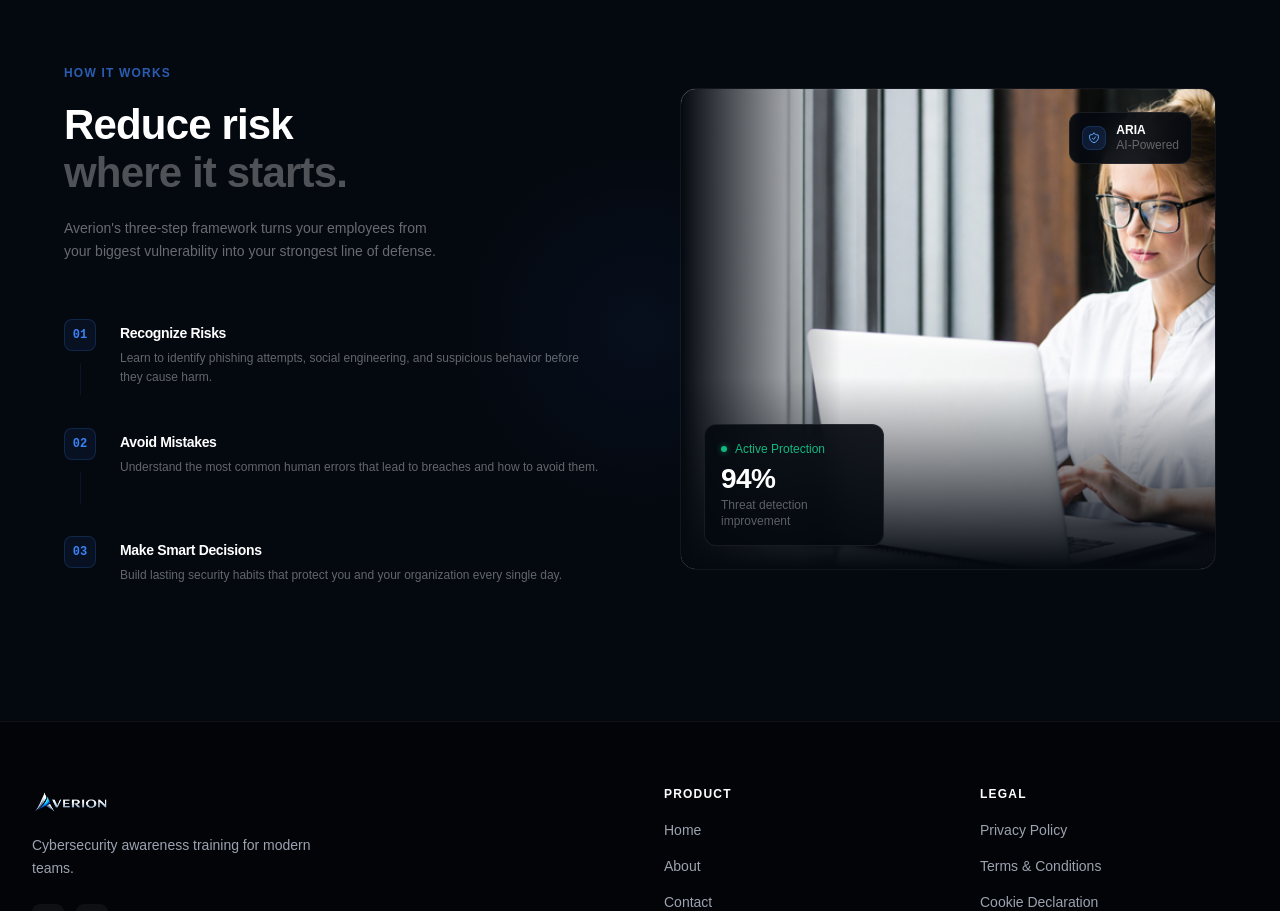
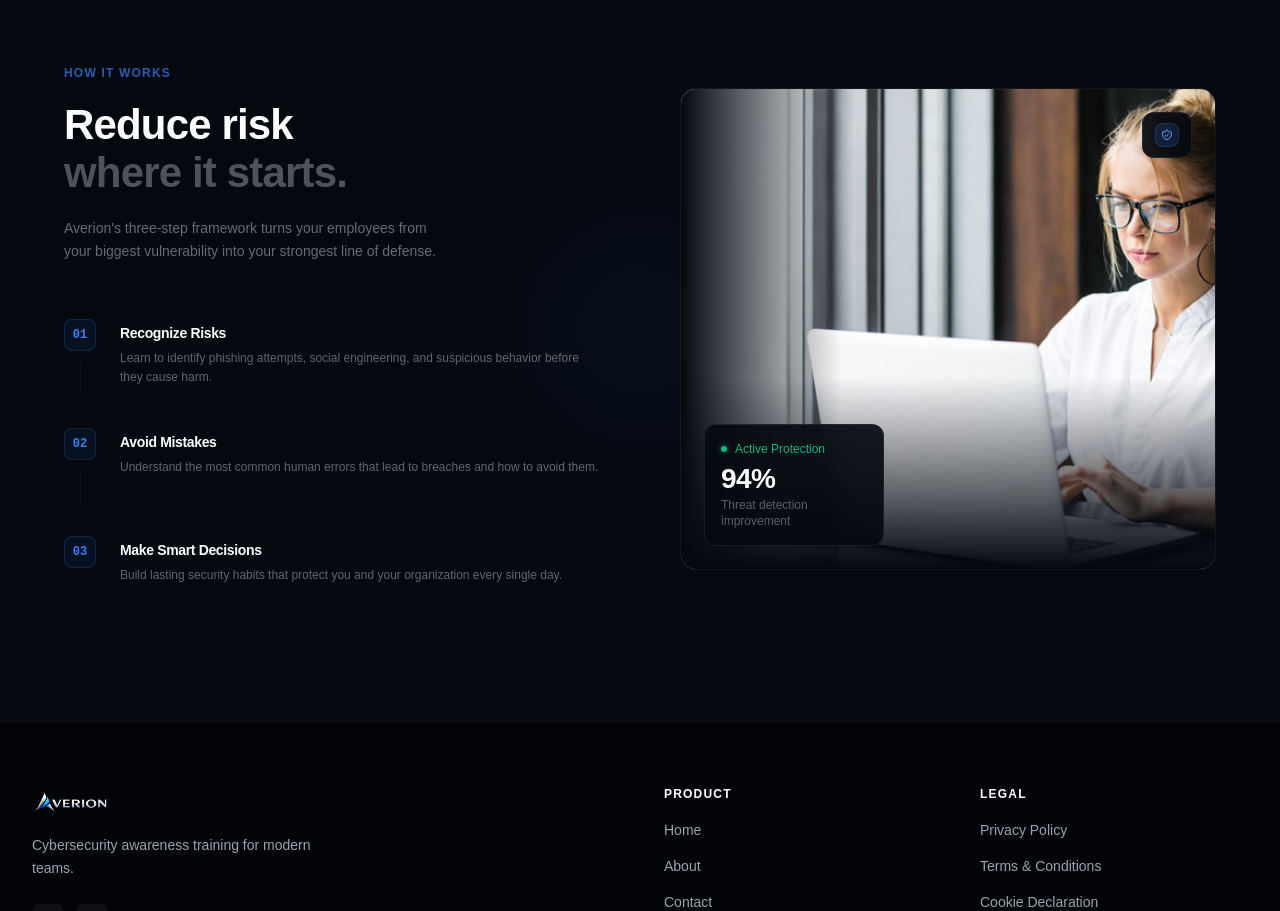
Before and after one commit to Darksyde0/averion, a React (Vite) app: page / in a window 1280 px wide. Shown: the part 1840-2751 px from the top of the page. Built offline with nearby package versions, Linux system fonts and the light colour scheme; no server answers.

Commit message:
fix: remove ARIA floating card from BubbleSection

```diff
--- a/src/components/BubbleSection.jsx
+++ b/src/components/BubbleSection.jsx
@@ -202,10 +202,7 @@
                   <path strokeLinecap="round" strokeLinejoin="round" d="M9 12.75L11.25 15 15 9.75m-3-7.036A11.959 11.959 0 013.598 6 11.99 11.99 0 003 9.749c0 5.592 3.824 10.29 9 11.623 5.176-1.332 9-6.03 9-11.622 0-1.31-.21-2.571-.598-3.751h-.152c-3.196 0-6.1-1.248-8.25-3.285z" />
                 </svg>
               </div>
-              <div>
-                <p className="text-white text-xs font-semibold leading-tight">ARIA</p>
-                <p className="text-xs leading-tight" style={{ color: 'rgba(255,255,255,0.35)' }}>AI-Powered</p>
-              </div>
+
             </div>
 
           </div>
```
